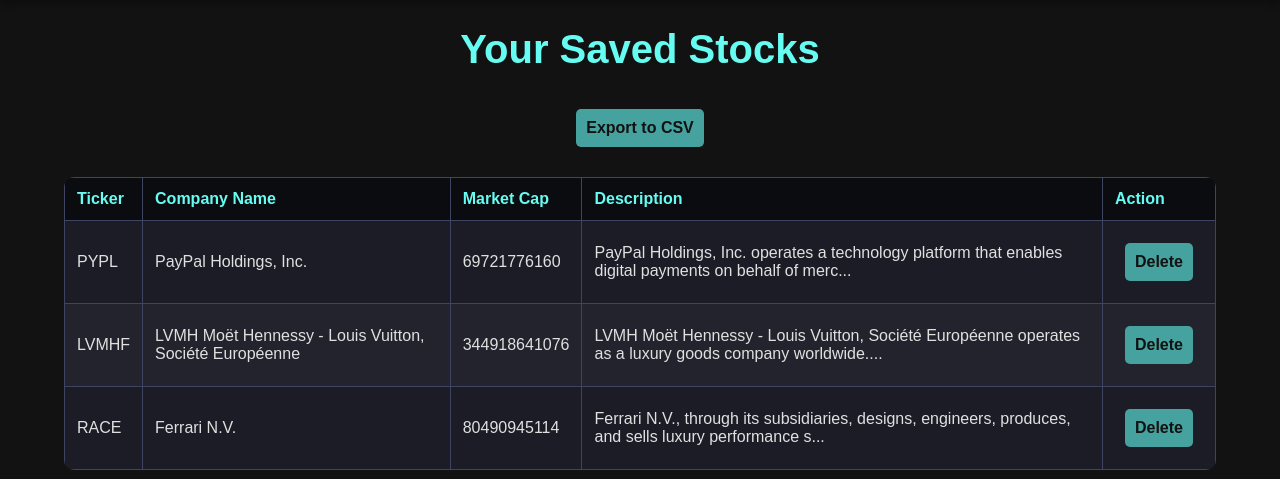
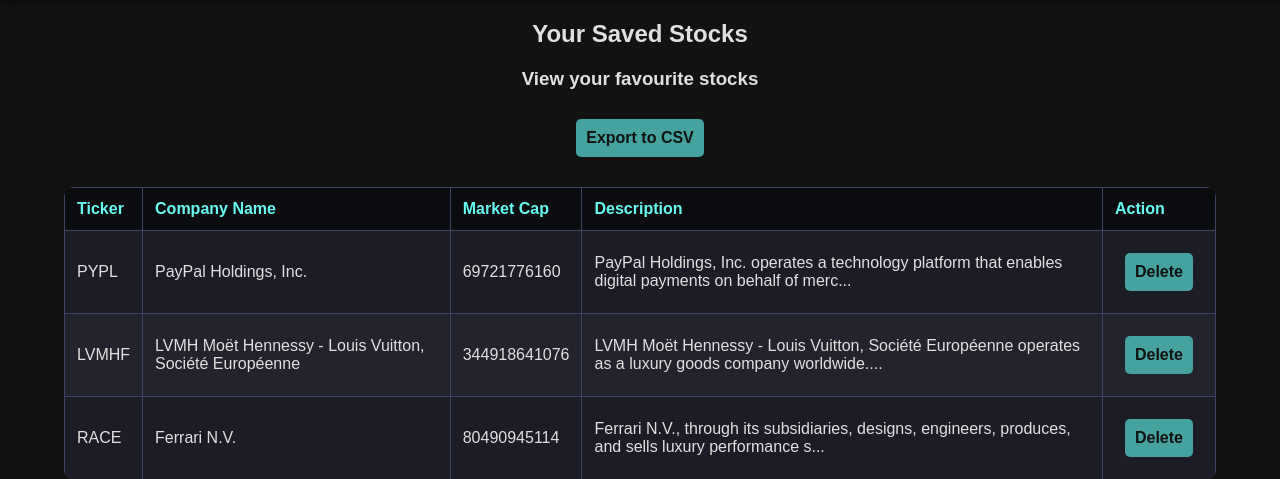
Before and after one commit to dzakaddodle/website_project, a Flask app: page /saved_tickers in a window 1280 px wide. Shown: the part 64-543 px from the top of the page. Run offline with Flask 3, Linux system fonts and the light colour scheme; a user stored in the database is signed in; data comes from the database, SQL or seed files in the repository.

Commit message:
Update saved_tickers.html

```diff
--- a/templates/saved_tickers.html
+++ b/templates/saved_tickers.html
@@ -11,7 +11,8 @@
     {% include 'navbar.html' %}
 
     <div class="header-container">
-        <h1>Your Saved Stocks</h1>
+        <h2>Your Saved Stocks</h2>
+        <h3>View your favourite stocks</h3>
         {% if stocks and stocks|length > 0 %} <!--Only show "Export CSV" button if there is data-->
         <form action="{{ url_for('saved_tickers') }}" method="post">
             <input type="hidden" name="export_stocks" value="1">
```
